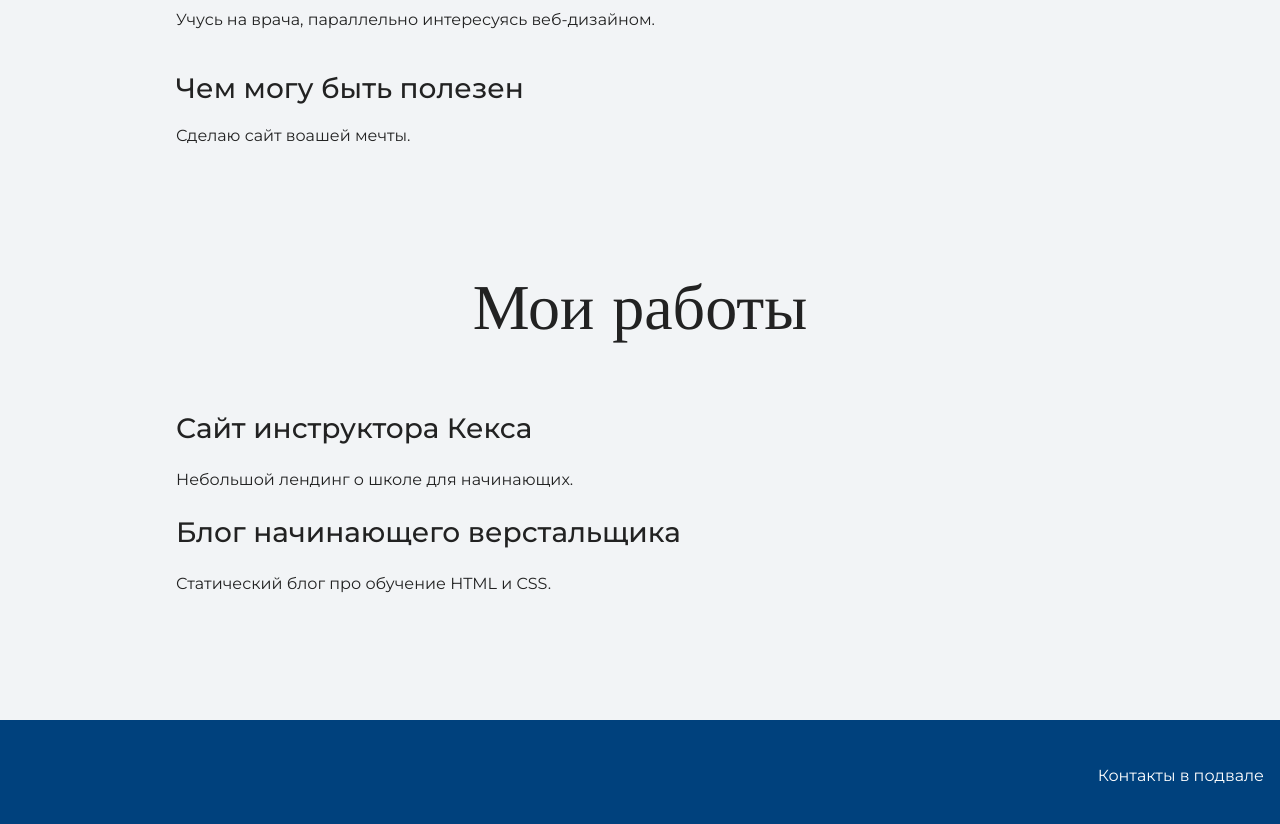
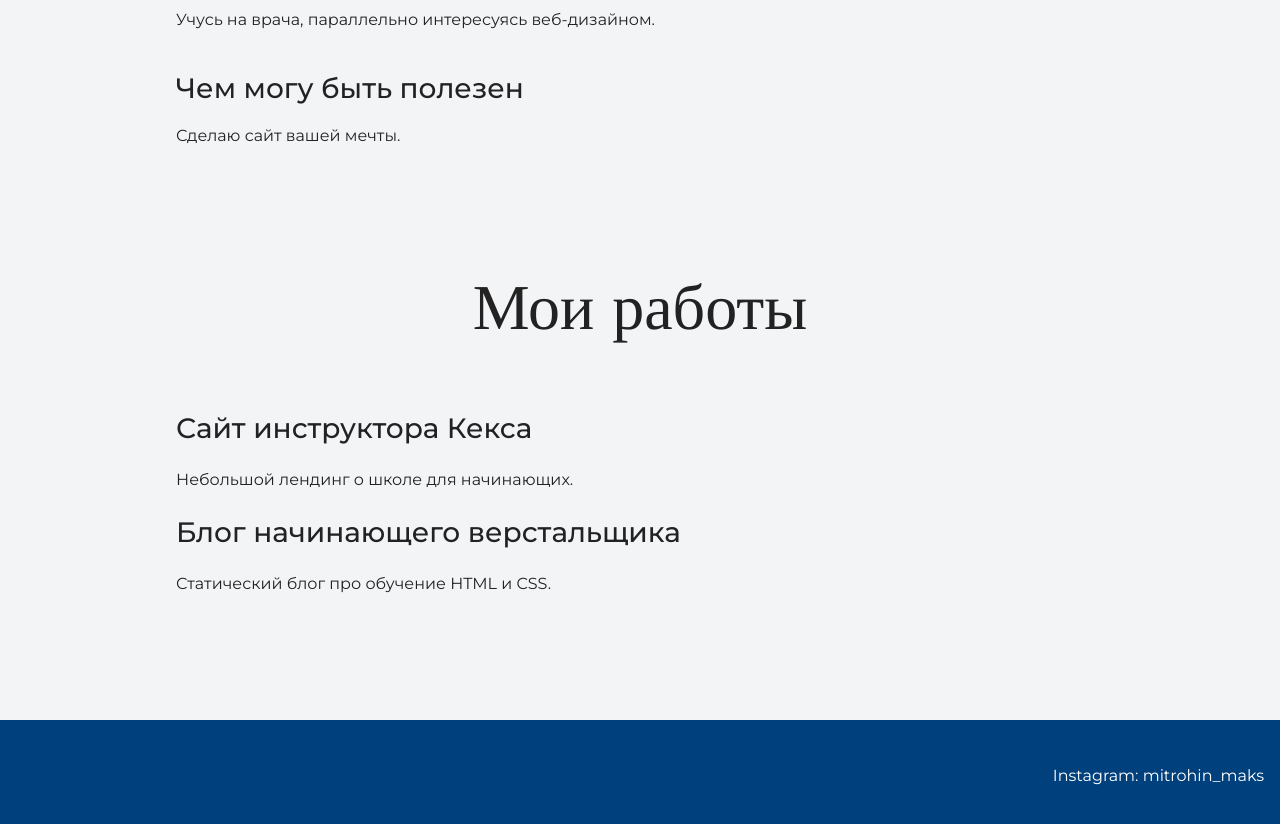
Before and after one commit to mitrokhin-max/site, a plain HTML site: page index.html in a window 1280 px wide. Shown: the part 1220-2044 px from the top of the page. Drawn offline with nearby package versions, Linux system fonts and the light colour scheme.

Commit message:
загружает файлы сайта

```diff
--- a/index.html
+++ b/index.html
@@ -27,7 +27,7 @@
        <h3>Меня зовут Макс, проектирую сайты</h3>
        <p>Учусь на врача, параллельно интересуясь веб-дизайном.</p>
        <h3>Чем могу быть полезен</h3>
-       <p>Сделаю сайт воашей мечты.</p>
+       <p>Сделаю сайт вашей мечты.</p>
      </div>
     </section>
 
@@ -44,7 +44,7 @@
 
     <footer class="page-footer">
      <div class="container">
-      Контакты в подвале
+      Instagram: mitrohin_maks
      </div>
     </footer>
   </body>
```
